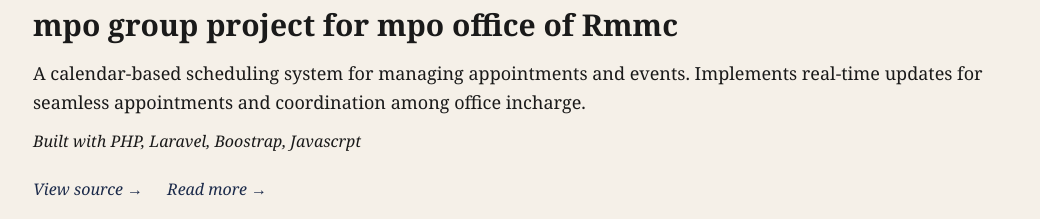
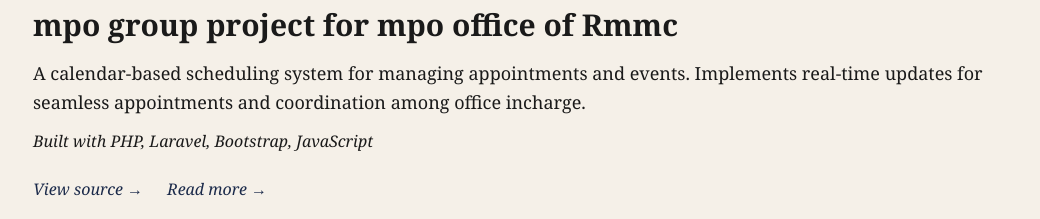
Before and after one commit to rewinjaysubibi/SMBport, a Next.js app: page / in a window 1280 px wide. Shown: the part 2080-2299 px from the top of the page, without its empty margins (119-1159 px from the left). Built offline with nearby package versions, Linux system fonts and the light colour scheme.

Commit message:
fixing typo

```diff
--- a/components/Projects.tsx
+++ b/components/Projects.tsx
@@ -16,7 +16,7 @@ export function Projects() {
       title: "mpo group project for mpo office of Rmmc",
       description:
         "A calendar-based scheduling system for managing appointments and events. Implements real-time updates for seamless appointments and coordination among office incharge.",
-      tech: "Built with PHP, Laravel, Boostrap, Javascrpt",
+      tech: "Built with PHP, Laravel, Bootstrap, JavaScript",
       github: "https://github.com/harvey4u/mpo1",
       live: "#",
     },
```
